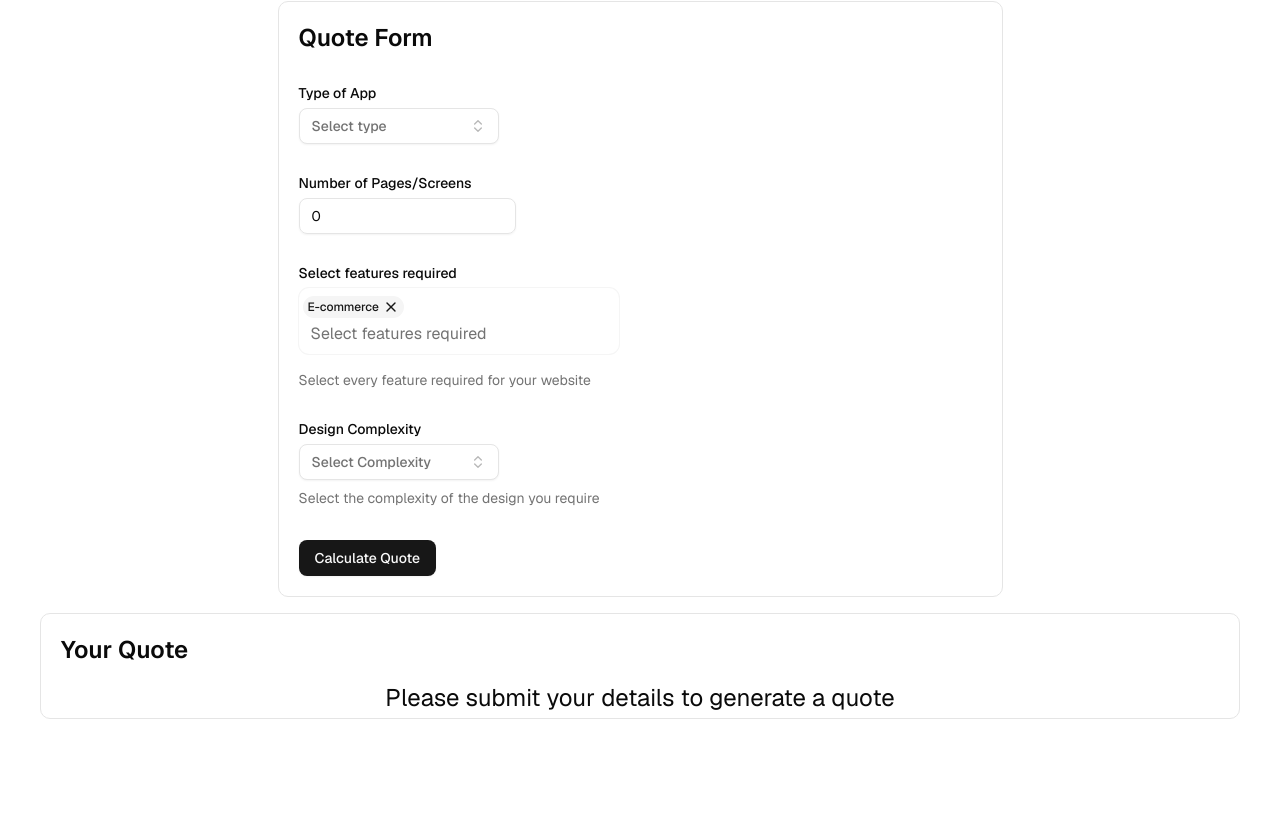
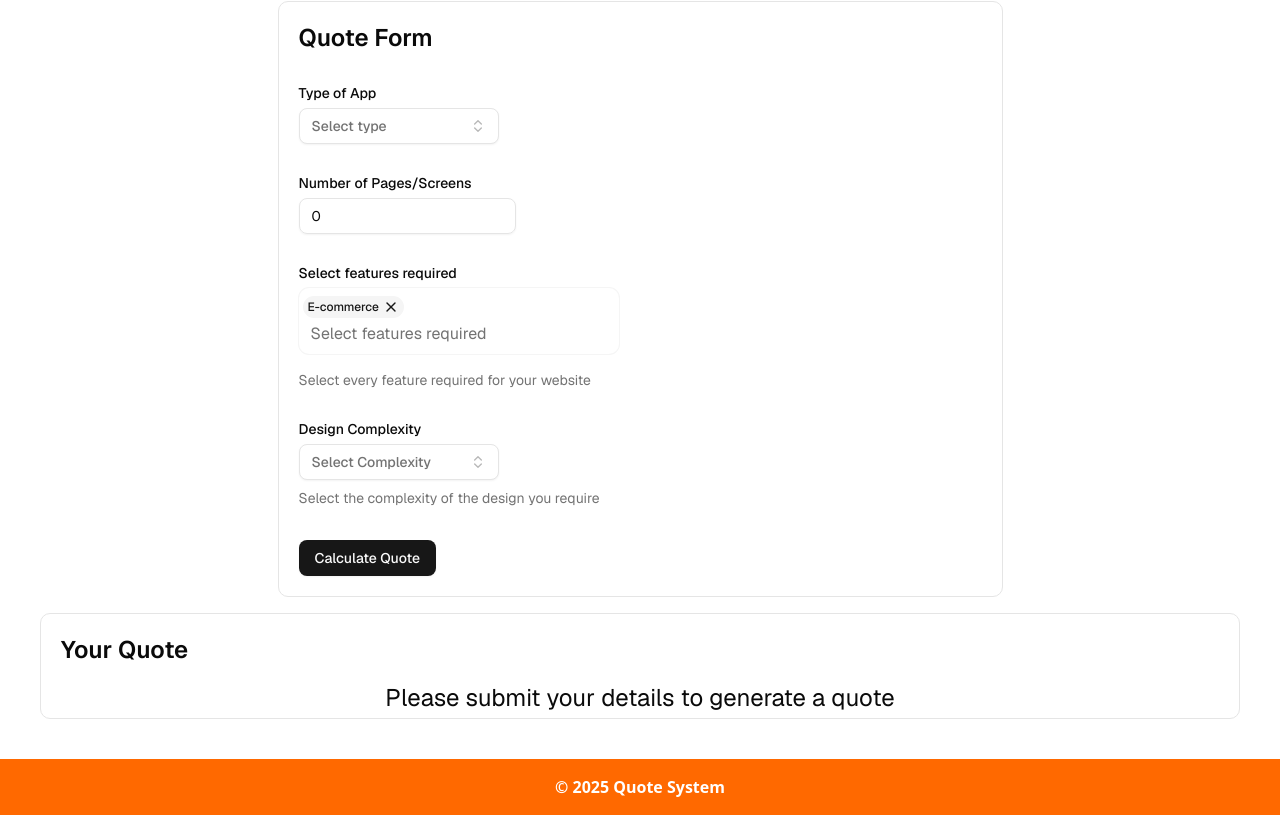
Before and after one commit to uJordy/Automated-Quote-System, a Next.js app in the folder quote-web-app/: page / in a window 1280 px wide. Shown: the part 839-1654 px from the top of the page. Before the commit the page ends 1598 px from the top, so only its background shows below. Built offline with nearby package versions, Linux system fonts and the light colour scheme; what @react-pdf/renderer would draw is missing.

Commit message:
added footet

```diff
--- a/quote-web-app/src/app/layout.js
+++ b/quote-web-app/src/app/layout.js
@@ -26,6 +26,9 @@ export default function RootLayout({ children }) {
 
         {children}
       </body>
+      <footer className="bg-orange-500 text-white text-center py-4">
+          <p className="font-bold">© 2025 Quote System</p>
+        </footer>
     </html>
   );
 }
```
